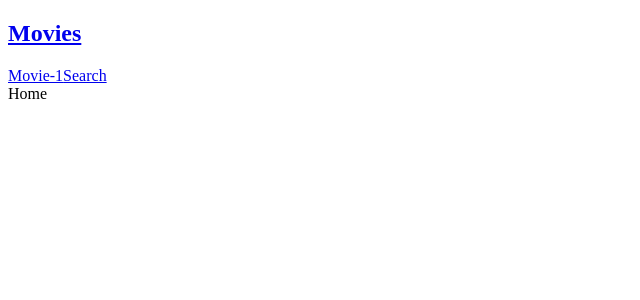
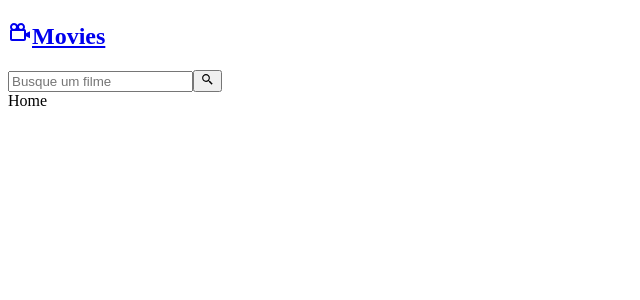
Before and after one commit to tiagobalsas/movies-sinopse, a React (Vite) app in the folder movies-lib/: page / in a window 1280 px wide. Shown: the top 300 px of the page, without its empty margins (0-640 px from the left). Built offline with nearby package versions, Linux system fonts and the light colour scheme.

Commit message:
feat:add Navbar component

```diff
--- a/movies-lib/src/App.jsx
+++ b/movies-lib/src/App.jsx
@@ -1,15 +1,11 @@
-import { Link, Outlet } from 'react-router-dom';
+import { Outlet } from 'react-router-dom';
+
+import { Navbar } from './components/Navbar';
 
 function App() {
   return (
     <div>
-      <nav id='navbar'>
-        <h2>
-          <Link to='/'>Movies</Link>
-        </h2>
-        <Link to='/movie/1'>Movie-1</Link>
-        <Link to='/search'>Search</Link>
-      </nav>
+      <Navbar />
       <Outlet />
     </div>
   );
--- /dev/null
+++ b/movies-lib/src/components/Navbar.jsx
@@ -0,0 +1,18 @@
+import { Link } from 'react-router-dom';
+import { BiCameraMovie, BiSearchAlt2 } from 'react-icons/bi';
+export const Navbar = () => {
+  return (
+    <nav id='navbar'>
+      <h2>
+        <Link to='/'>
+          <BiCameraMovie />
+          Movies
+        </Link>
+      </h2>
+      <input type='text' placeholder='Busque um filme' />
+      <button type='submit'>
+        <BiSearchAlt2 />
+      </button>
+    </nav>
+  );
+};
```
